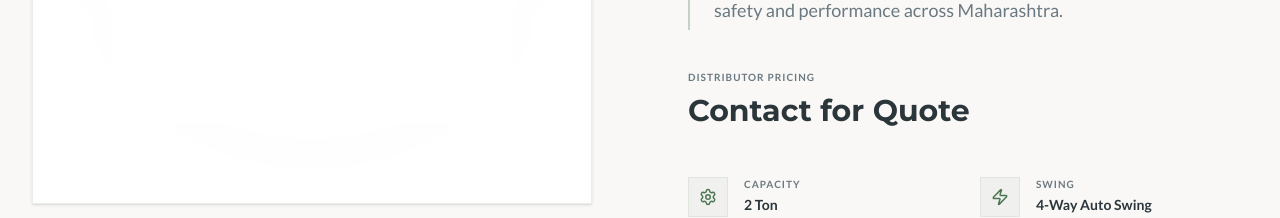
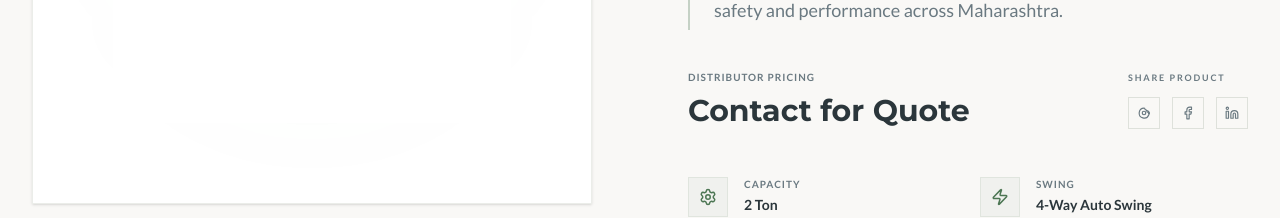
Before and after one commit to sangramjakate-lgtm/Maaisatraders, a Next.js app: page /product/2-ton-inverter-split-ac in a window 1280 px wide. Shown: the part 613-831 px from the top of the page. Built offline with nearby package versions, Linux system fonts and the light colour scheme.

Commit message:
feat: Update site metadata for improved SEO and add social sharing buttons to product detail pages.

```diff
--- a/src/app/layout.tsx
+++ b/src/app/layout.tsx
@@ -24,7 +24,13 @@ export const metadata: Metadata = {
     template: "%s | Maaisa Traders India"
   },
   description:
-    "Maaisa Traders India — Authorized distributors of premium electric fans, heaters, and purifiers. Safe, efficient electrical solutions across Maharashtra.",
+    "Authorized distributors of Havells, Legrand & Polycab. Premium electrical solutions and official works in Pune, Maharashtra.",
+  alternates: {
+    canonical: 'https://maaisatraders.com',
+    languages: {
+      'en-IN': 'https://maaisatraders.com',
+    },
+  },
   keywords: [
     "Maaisa Traders India Pvt. LTD.",
     "Authorized Distributor Pune",
@@ -93,9 +99,7 @@ export const metadata: Metadata = {
       "max-snippet": -1,
     }
   },
-  alternates: {
-    canonical: "/",
-  }
+
 };
 
 export default function RootLayout({
@@ -117,7 +121,8 @@ export default function RootLayout({
       "availableLanguage": "English"
     },
     "sameAs": [
-      // Add social links if available
+      "https://www.facebook.com/people/Maaisa-Traders-India-Pvt-Ltd/61556569127302/",
+      "https://www.instagram.com/maaisatraderspvtltd/"
     ]
   };
 
--- a/src/app/page.tsx
+++ b/src/app/page.tsx
@@ -7,7 +7,7 @@ const HomeClient = dynamic(() => import("@/components/sections/HomeClient").then
 
 export const metadata: Metadata = {
   title: "Authorized Distributor - Maaisa Traders India Pvt. LTD.",
-  description: "Maaisa Traders India Pvt. Ltd. — Premier authorized distributors of Havells, Legrand, Polycab. Experts in electrical solutions and electric works across Pune and Maharashtra.",
+  description: "Premier authorized distributors of Havells, Polycab & Legrand. Specialist electrical works & solutions in Pune, Maharashtra.",
   alternates: {
     canonical: "/",
   },
--- a/src/components/sections/ProductDetailClient.tsx
+++ b/src/components/sections/ProductDetailClient.tsx
@@ -146,13 +146,49 @@ export function ProductDetailClient({ product, parentCategory }: Props) {
                             {product.description} As a leading <strong className="text-foreground">authorized distributor</strong> of electrical systems, we ensure this {product.title} meets all industrial standards for safety and performance across Maharashtra.
                         </p>
 
-                        <div className="product-price mb-12">
+                        <div className="product-price mb-12 flex flex-col sm:flex-row sm:items-end justify-between gap-6">
+                            <div>
                                 <p className="text-[10px] font-bold text-muted-foreground uppercase tracking-widest mb-2">
                                     Distributor Pricing
                                 </p>
                                 <p className="text-3xl font-heading font-bold text-foreground">
                                     {product.price}
                                 </p>
+                            </div>
+
+                            {/* Social Sharing Enabler */}
+                            <div className="flex flex-col gap-3">
+                                <p className="text-[9px] font-bold text-muted-foreground uppercase tracking-[0.2em]">Share Product</p>
+                                <div className="flex items-center gap-3">
+                                    <a
+                                        href={`https://wa.me/?text=${encodeURIComponent(`Check out ${product.title} at Maaisa Traders: https://maaisatraders.com/product/${product.id}`)}`}
+                                        target="_blank"
+                                        rel="noopener noreferrer"
+                                        className="w-8 h-8 flex items-center justify-center border border-border hover:border-primary hover:text-primary transition-colors text-muted-foreground"
+                                        aria-label="Share on WhatsApp"
+                                    >
+                                        <svg viewBox="0 0 24 24" fill="none" stroke="currentColor" strokeWidth="2" strokeLinecap="round" strokeLinejoin="round" className="w-3.5 h-3.5"><path d="M21 11.5a8.38 8.38 0 0 1-.9 3.8 8.5 8.5 0 1 1-7.6-11.7.7.7 0 0 1 .7.7 2.1 2.1 0 0 0 2.1 2.1.7.7 0 0 1 .7.7c0 .24.03.48.1.7" /><circle cx="12" cy="12" r="3" /><path d="M16 8a5 5 0 0 1 5 5" /><path d="M17 10a3 3 0 0 1 3 3" /></svg>
+                                    </a>
+                                    <a
+                                        href={`https://www.facebook.com/sharer/sharer.php?u=${encodeURIComponent(`https://maaisatraders.com/product/${product.id}`)}`}
+                                        target="_blank"
+                                        rel="noopener noreferrer"
+                                        className="w-8 h-8 flex items-center justify-center border border-border hover:border-primary hover:text-primary transition-colors text-muted-foreground"
+                                        aria-label="Share on Facebook"
+                                    >
+                                        <svg viewBox="0 0 24 24" fill="none" stroke="currentColor" strokeWidth="2" strokeLinecap="round" strokeLinejoin="round" className="w-3.5 h-3.5"><path d="M18 2h-3a5 5 0 0 0-5 5v3H7v4h3v8h4v-8h3l1-4h-4V7a1 1 0 0 1 1-1h3z" /></svg>
+                                    </a>
+                                    <a
+                                        href={`https://www.linkedin.com/sharing/share-offsite/?url=${encodeURIComponent(`https://maaisatraders.com/product/${product.id}`)}`}
+                                        target="_blank"
+                                        rel="noopener noreferrer"
+                                        className="w-8 h-8 flex items-center justify-center border border-border hover:border-primary hover:text-primary transition-colors text-muted-foreground"
+                                        aria-label="Share on LinkedIn"
+                                    >
+                                        <svg viewBox="0 0 24 24" fill="none" stroke="currentColor" strokeWidth="2" strokeLinecap="round" strokeLinejoin="round" className="w-3.5 h-3.5"><path d="M16 8a6 6 0 0 1 6 6v7h-4v-7a2 2 0 0 0-2-2 2 2 0 0 0-2 2v7h-4v-7a6 6 0 0 1 6-6z" /><rect x="2" y="9" width="4" height="12" /><circle cx="4" cy="4" r="2" /></svg>
+                                    </a>
+                                </div>
+                            </div>
                         </div>
 
                         <div className="grid grid-cols-1 sm:grid-cols-2 gap-x-6 gap-y-8 mb-14">
```
Lines whose indentation alone changed are shown as unchanged.
